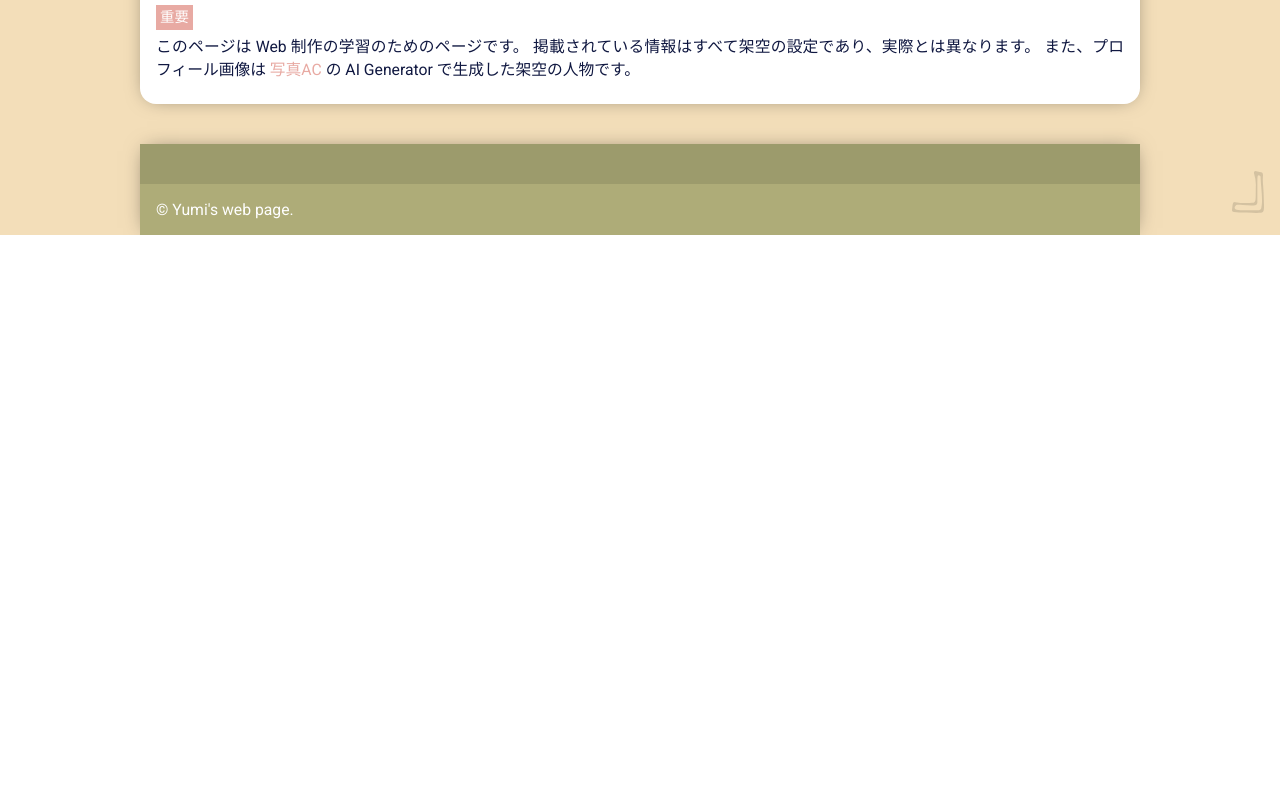
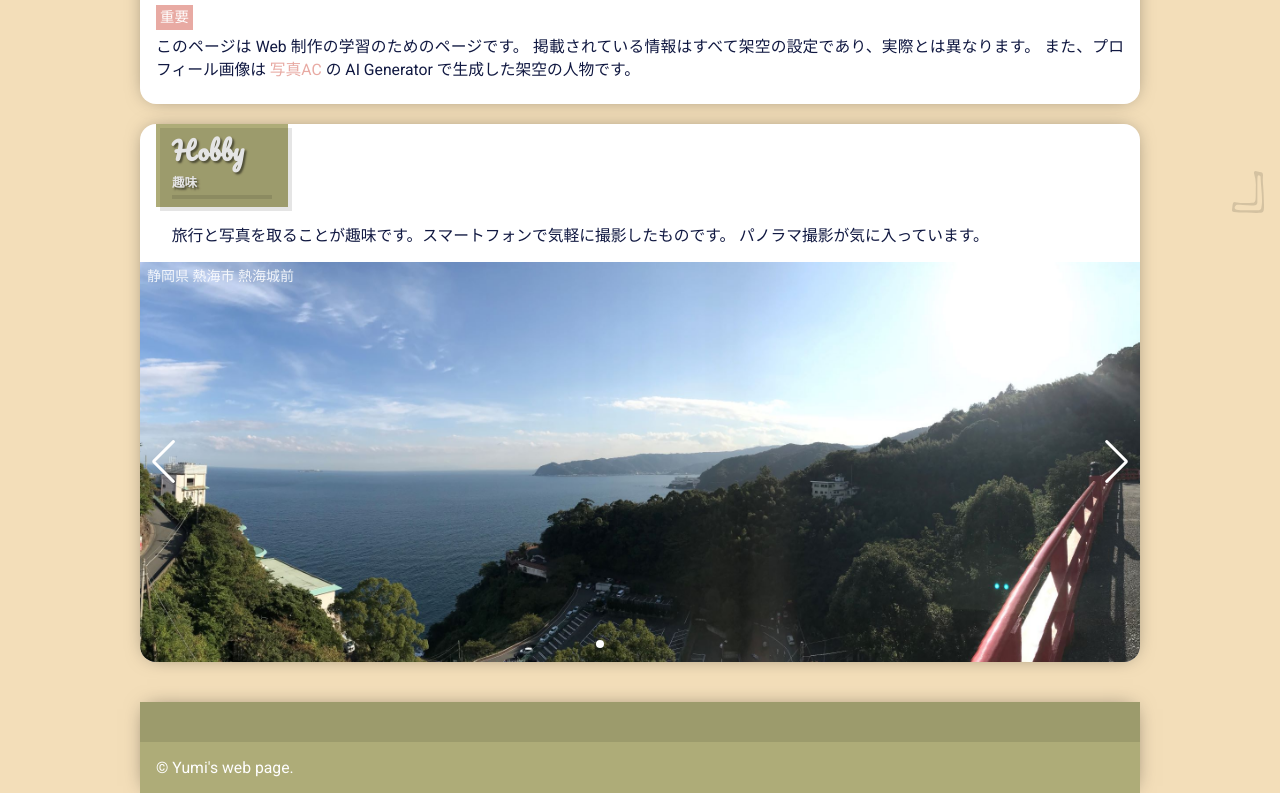
Before and after one commit to SaKurA2152/web-portfolio, a plain HTML site: page public/index.html in a window 1280 px wide. Shown: the part 571-1364 px from the top of the page. Before the commit the page ends 806 px from the top, so only its background shows below. Drawn offline with nearby package versions, Linux system fonts and the light colour scheme.

Commit message:
趣味のカード

```diff
--- a/public/assets/main.css
+++ b/public/assets/main.css
@@ -192,3 +192,32 @@ a:hover {
   padding: 4px;
 }
 /* ===== CARD | SELF-INTRODUCTION END ===== */
+
+/* ===== CARD | HOBBY BEGIN =====*/
+.swiper-area{
+  position: relative;
+  width: 100%;
+  height: 400px;
+  overflow: hidden;
+}
+.swiper-slide{
+  background-color: #212121;
+}
+.swiper-slide img{
+  display: block;
+  margin: 0 auto;
+  width: 100%;
+  height: 100%;
+  object-fit: cover;
+}
+.swiper-slide .swiper-title {
+  margin-top:  4px;
+  position: absolute;
+  line-height: 1.5em;
+  font-size: 14px;
+  font-weight: 500;
+  background-color: #00000000;
+  color: #ffffffdd;
+  padding: 0 0.5em;
+}
+/* ===== CARD | HOBBY END =====*/
--- a/public/index.html
+++ b/public/index.html
@@ -7,6 +7,10 @@
     <meta name="robots" content="noindex" />
     <title>Yumi's portfolio</title>
     <link rel="stylesheet" href="./assets/main.css" />
+    <link
+      rel="stylesheet"
+      href="https://unpkg.com/swiper@8/swiper-bundle.min.css"
+    />
   </head>
   <body>
     <img
@@ -81,6 +85,61 @@
         </div>
       </div>
 
+      <div style="height: 20px"></div>
+
+      <div class="card-cover bg-white">
+        <h2 class="card-title-cover bg-2 text-light">
+          <div class="card-title">Hobby</div>
+          <div class="card-subtitle">趣味</div>
+          <div class="card-title-line"></div>
+        </h2>
+        <div class="card-contents">
+          　旅行と写真を取ることが趣味です。スマートフォンで気軽に撮影したものです。
+          パノラマ撮影が気に入っています。
+        </div>
+        <div
+          class="swiper-area"
+          style="
+            --swiper-navigation-color: #fff;
+            --swiper-pagination-color: #fff;
+          "
+        >
+          <div class="swiper-wrapper">
+            <div class="swiper-slide">
+              <div class="swiper-title">静岡県 熱海市 熱海城前</div>
+              <img src="./assets/photos/1.jpg" alt="静岡県 熱海市 熱海城前" />
+            </div>
+            <div class="swiper-slide">
+              <div class="swiper-title">夕方の大学</div>
+              <img
+                src="./assets/photos/2.jpg"
+                alt="夕方の大学"
+                style="width: auto"
+              />
+            </div>
+            <div class="swiper-slide">
+              <div class="swiper-title">高知県 四万十川 沈下橋</div>
+              <img src="./assets/photos/3.jpg" alt="高知県 四万十川 沈下橋" />
+            </div>
+            <div class="swiper-slide">
+              <div class="swiper-title">石川県 能登半島 聖域の岬</div>
+              <img src="./assets/photos/4.jpg" alt="石川県 能登半島 聖域の岬" />
+            </div>
+            <div class="swiper-slide">
+              <div class="swiper-title">長野県 軽井沢町 白糸の滝</div>
+              <img src="./assets/photos/5.jpg" alt="長野県 軽井沢町 白糸の滝" />
+            </div>
+            <div class="swiper-slide">
+              <div class="swiper-title">新潟県 糸魚川 白馬大仏前</div>
+              <img src="./assets/photos/6.jpg" alt="新潟県 糸魚川 白馬大仏前" />
+            </div>
+          </div>
+          <div class="swiper-pagination"></div>
+          <div class="swiper-button-prev"></div>
+          <div class="swiper-button-next"></div>
+        </div>
+      </div>
+
       <div style="height: 40px"></div>
 
       <footer class="footer-cover bg-2 text-light">
@@ -88,5 +147,21 @@
         <div class="footer-contents">&copy; Yumi's web page.</div>
       </footer>
     </div>
+
+    <script src="https://unpkg.com/swiper@8/swiper-bundle.min.js"></script>
+    <script>
+      var swiper = new Swiper('.swiper-area', {
+        direction: 'horizontal',
+        spaceBetween: 30,
+        autoplay: { delay: 10 * 1000, disableOnInteraction: false },
+        loop: true,
+        pagination: { el: '.swiper-pagination' },
+        navigation: {
+          nextEl: '.swiper-button-next',
+          prevEl: '.swiper-button-prev',
+        },
+      })
+    </script>
+    </script>
   </body>
 </html>
```
